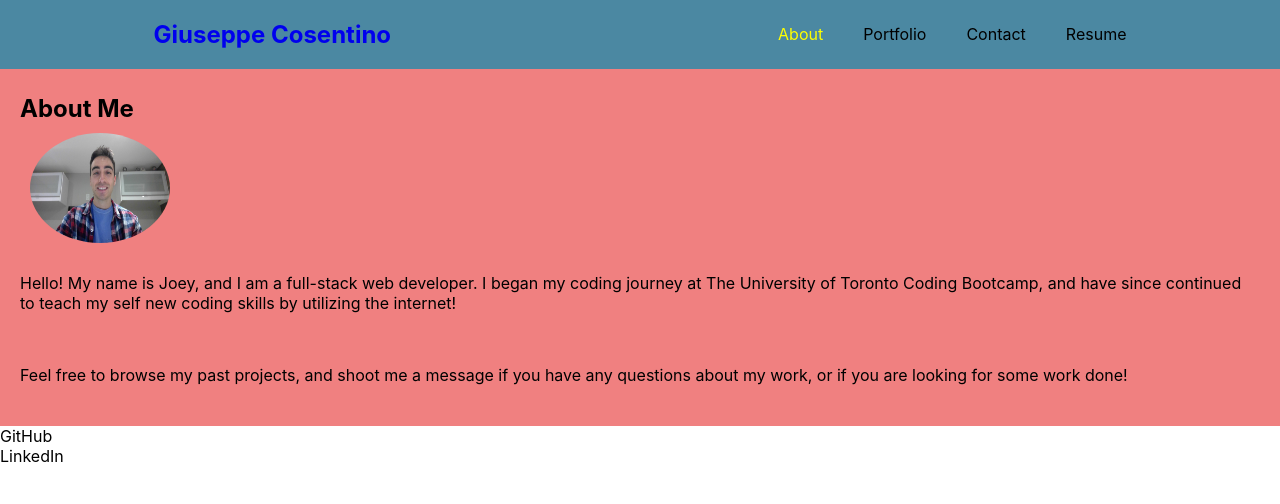
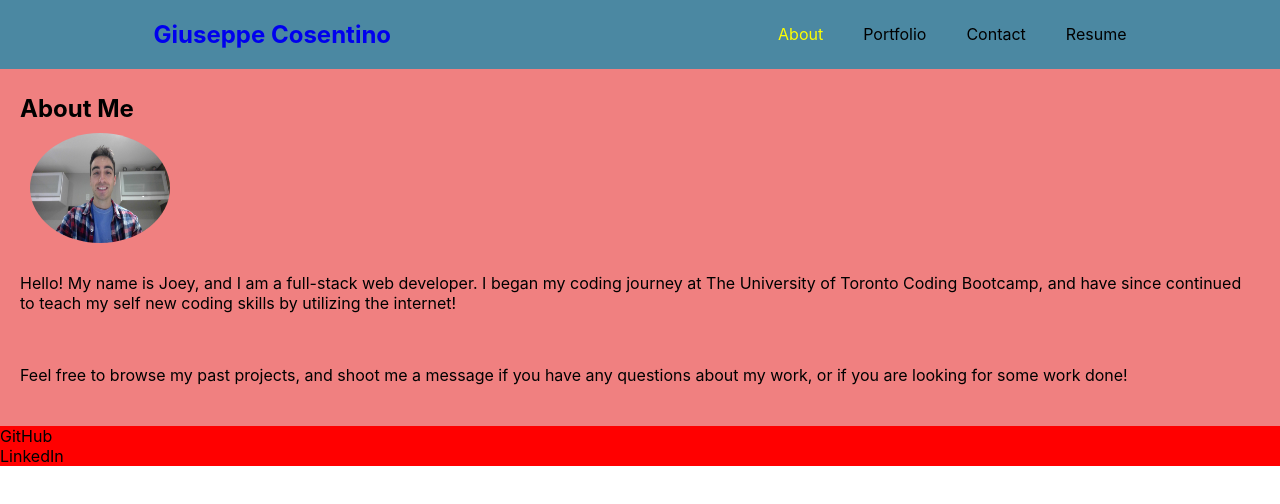
Before and after one commit to JoeCosentino/WebDev-Portfolio, a React (Create React App) app: page / in a window 1280 px wide. Shown: the top 504 px of the page. Built offline with nearby package versions, Linux system fonts and the light colour scheme.

Commit message:
trying to fix contact/footer position issue

```diff
--- a/src/componenets/Contact/contact.css
+++ b/src/componenets/Contact/contact.css
@@ -0,0 +1,4 @@
+section {
+    height: 100%;
+    background-color: blue;
+}
--- a/src/componenets/Footer/footer.css
+++ b/src/componenets/Footer/footer.css
@@ -0,0 +1,3 @@
+section {
+    background-color: red;
+}
```
